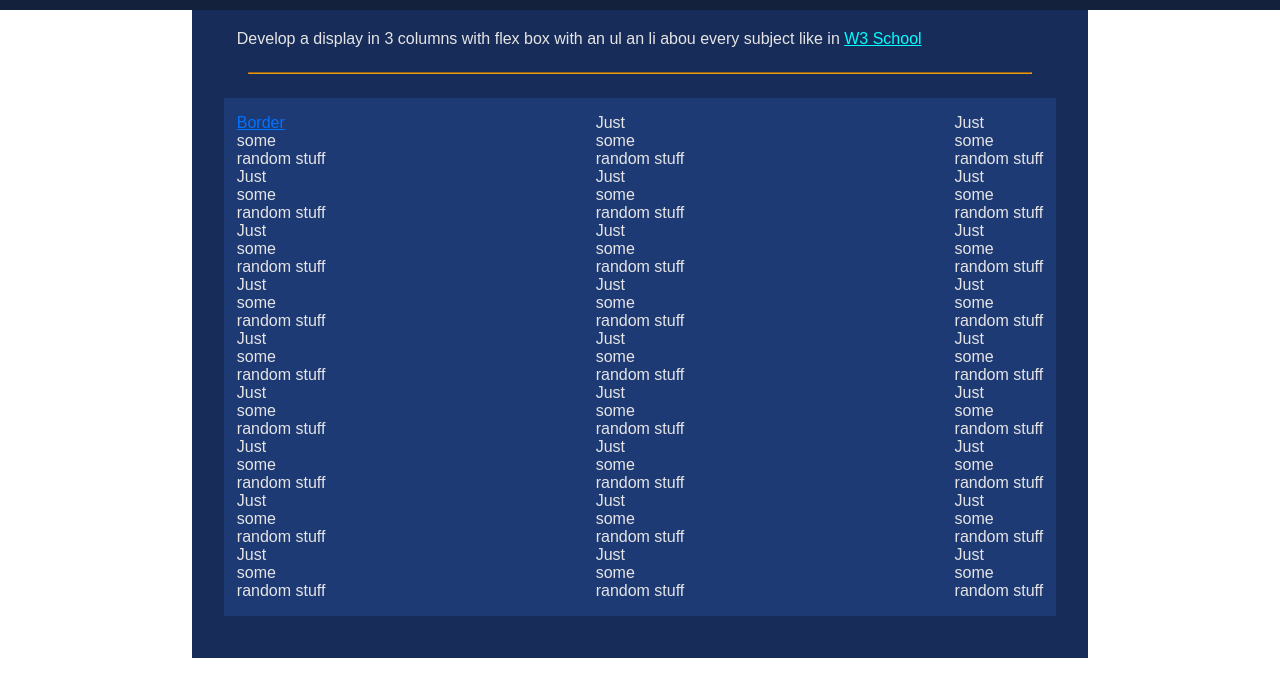
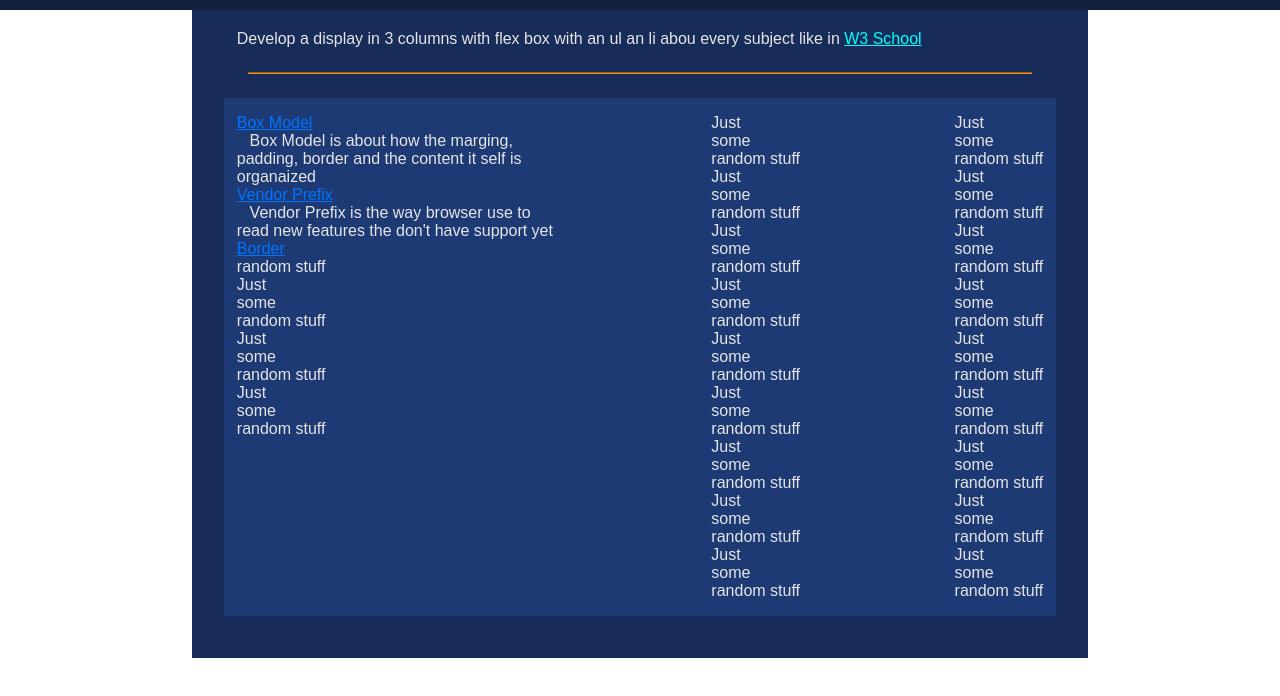
Before and after one commit to GabrielEduardoBrambilla/Learning-Reports, a plain HTML site: page css_pages/css_main.html in a window 1280 px wide. Shown: the part 98-794 px from the top of the page. Drawn offline with Linux system fonts and the light colour scheme.

Commit message:
Box Model and Vendor Prefix

```diff
--- a/css/style.css
+++ b/css/style.css
@@ -43,6 +43,9 @@ p::first-letter{
   margin-left: 1vw;
 }
 
+.brief_text{
+  width: 25vw;
+}
 
 .title{
   color: #fca311;
--- a/css_pages/css_main.html
+++ b/css_pages/css_main.html
@@ -50,23 +50,21 @@
       <section>
         <div class="content-list-T">
           <ul style="list-style: none">
+            <li>
+              <a class="external_link" href="">Box Model</a>
+              <p class="brief_text">
+                Box Model is about how the marging, padding, border and the
+                content it self is organaized
+              </p>
+            </li>
+            <li>
+              <a class="external_link" href="">Vendor Prefix</a>
+              <p class="brief_text">
+                Vendor Prefix is the way browser use to read new features the
+                don't have support yet
+              </p>
+            </li>
             <li><a class="external_link" href="">Border</a></li>
-            <li>some</li>
-            <li>random stuff</li>
-            <li>Just</li>
-            <li>some</li>
-            <li>random stuff</li>
-            <li>Just</li>
-            <li>some</li>
-            <li>random stuff</li>
-            <li>Just</li>
-            <li>some</li>
-            <li>random stuff</li>
-            <li>Just</li>
-            <li>some</li>
-            <li>random stuff</li>
-            <li>Just</li>
-            <li>some</li>
             <li>random stuff</li>
             <li>Just</li>
             <li>some</li>
```
